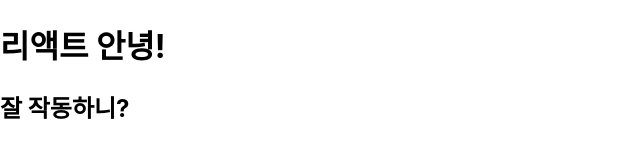
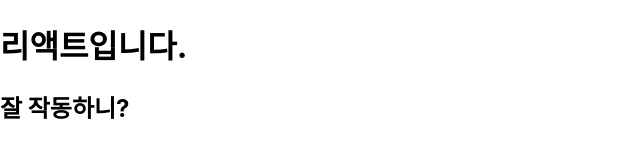
Before and after one commit to formegusto/study-reactjs, a React (Create React App) app in the folder 01-hello-react/: page / in a window 1280 px wide. Shown: the top 160 px of the page, without its empty margins (0-640 px from the left). Built offline with nearby package versions, Linux system fonts and the light colour scheme.

Commit message:
Condition Operator

```diff
--- a/01-hello-react/src/App.tsx
+++ b/01-hello-react/src/App.tsx
@@ -1,10 +1,12 @@
 import React from 'react';
 
 function App() {
-  const name = '리액트';
+  let name = '리액트';
   return (
     <>
-      <h1>{name} 안녕!</h1>
+      {name === '리액트' && (
+        <h1>리액트입니다.</h1>
+      )}
       <h2>잘 작동하니?</h2>
     </>
   );
```
